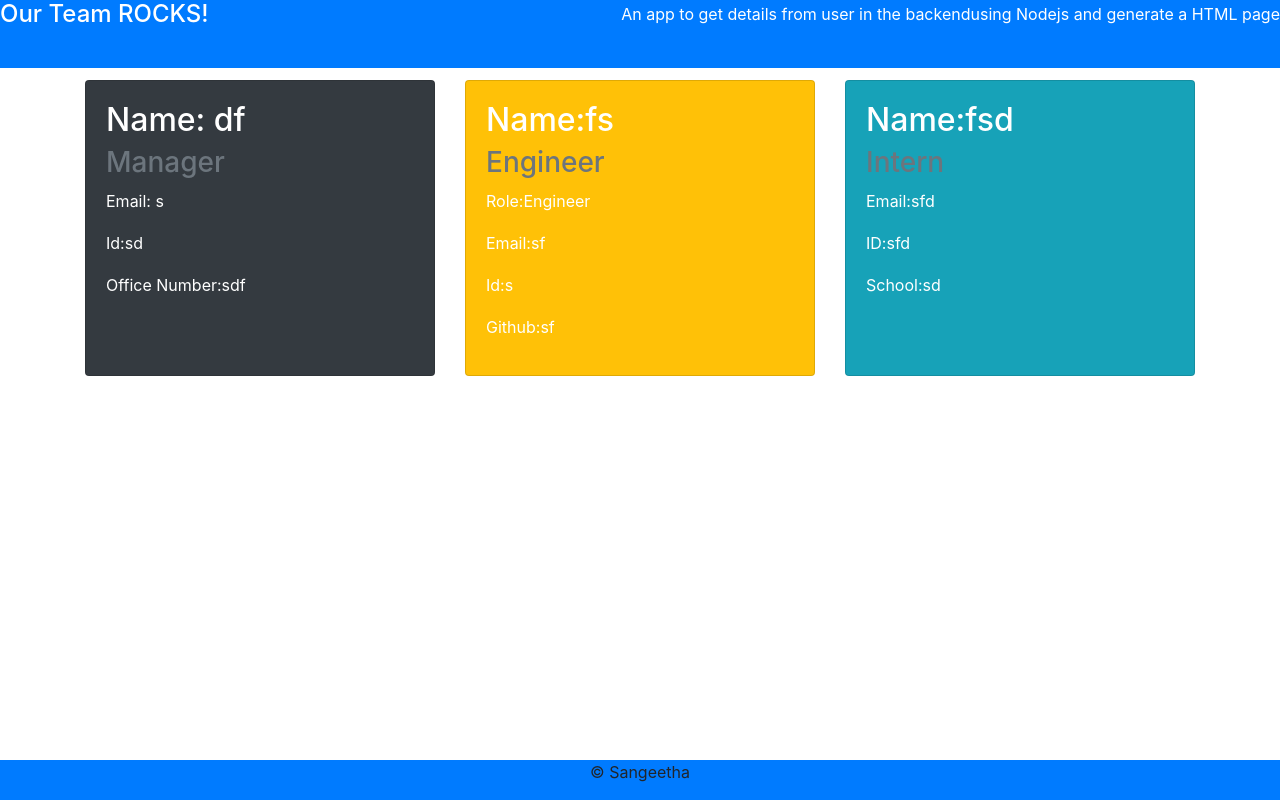
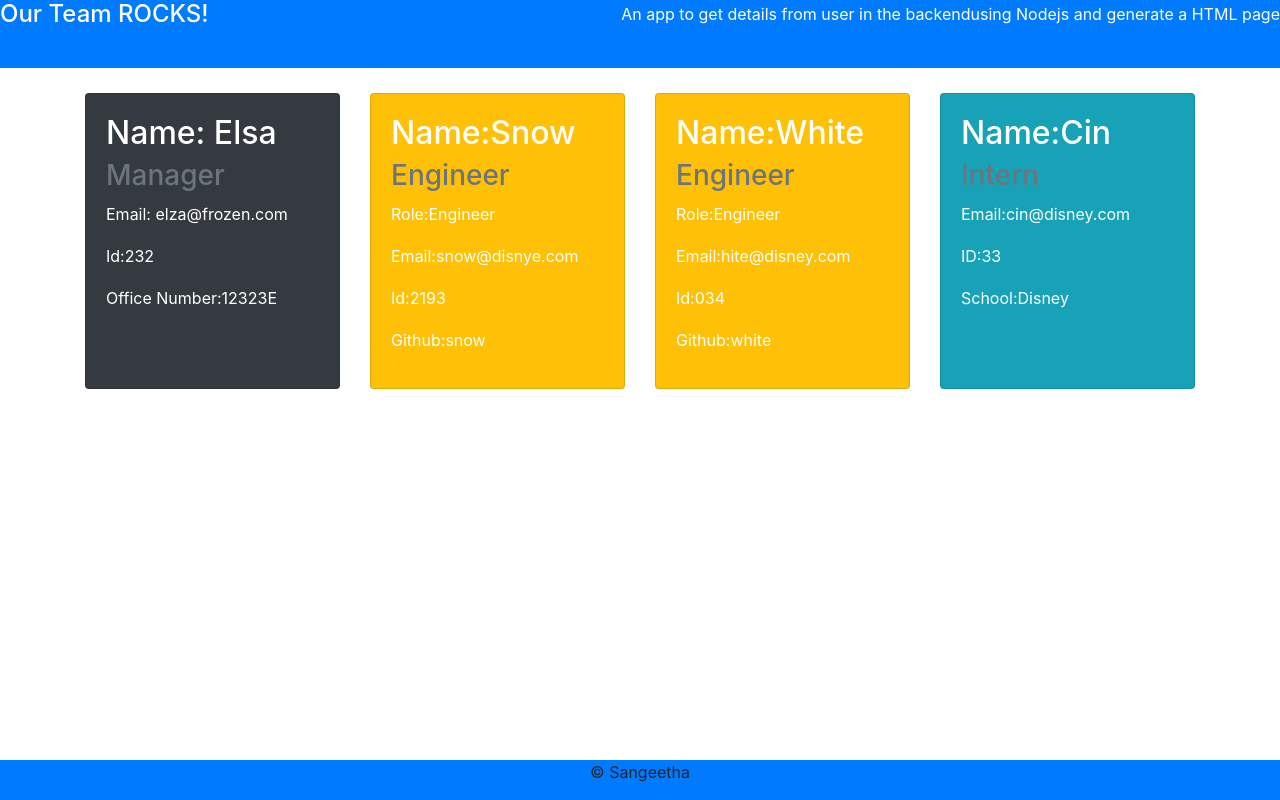
Before and after one commit to Sanganu/nestedconstructorsnode, a website: page index.html in a window 1280 px wide. Drawn offline with nearby package versions, Linux system fonts and the light colour scheme.

Commit message:
Values entry

```diff
--- a/index.html
+++ b/index.html
@@ -15,7 +15,8 @@
           justify-content: space-between;
           text-decoration: cornflowerblue;
           padding-bottom: 2%;
-          margin-bottom: 1%;
+          margin-bottom: 2%;
+          align-self: center;
       }
       .card{
           width:30%
@@ -46,45 +47,60 @@
 <div class="card mb-4 text-white bg-dark">
 <div class="card-body">
     <div class="card-title">
-       <h2>Name: df</h2>
+       <h2>Name: Elsa</h2>
     </div>
     <div class="card-subtitle mb-2 text-muted">
       <h3> Manager</h3>
     </div>
     <div class="card-text">
-       <p> Email: s</p>
-        <p>Id:sd</p>
-        <p>Office Number:sdf</p>
+       <p> Email: elza@frozen.com</p>
+        <p>Id:232</p>
+        <p>Office Number:12323E</p>
     </div>
 </div>
 </div>
    <div class="card mb-4 text-white bg-warning">
      <div class="card-body">
          <div class="card-title">
-            <h2>Name:fs</h2>
+            <h2>Name:Snow</h2>
          </div>
          <div class="card-subtitle mb-2 text-muted">
            <h3>Engineer</h3>
          </div>
          <div class="card-text">
             <p> Role:Engineer</p>
-             <p>Email:sf</p>
-             <p>Id:s</p>
-             <p>Github:sf</p>
+             <p>Email:snow@disnye.com</p>
+             <p>Id:2193</p>
+             <p>Github:snow</p>
+         </div>
+     </div>
+     </div><div class="card mb-4 text-white bg-warning">
+     <div class="card-body">
+         <div class="card-title">
+            <h2>Name:White</h2>
+         </div>
+         <div class="card-subtitle mb-2 text-muted">
+           <h3>Engineer</h3>
+         </div>
+         <div class="card-text">
+            <p> Role:Engineer</p>
+             <p>Email:hite@disney.com</p>
+             <p>Id:034</p>
+             <p>Github:white</p>
          </div>
      </div>
      </div>
     <div class="card mb-4 text-white bg-info">
     <div class="card-body">
         <div class="card-title">
-        <h2>Name:fsd</h2>
+        <h2>Name:Cin</h2>
         </div>
         <div class="card-subtitle mb-2 text-muted">
         <h3>Intern </h3>   </div>
         <div class="card-text">
-           <p> Email:sfd</p>
-            <p>ID:sfd</p>
-            <p>School:sd</p>
+           <p> Email:cin@disney.com</p>
+            <p>ID:33</p>
+            <p>School:Disney</p>
         </div>
     </div>
     </div>
```
Also changed, not shown: templates/teamhtml.html (+27 -12 lines).
